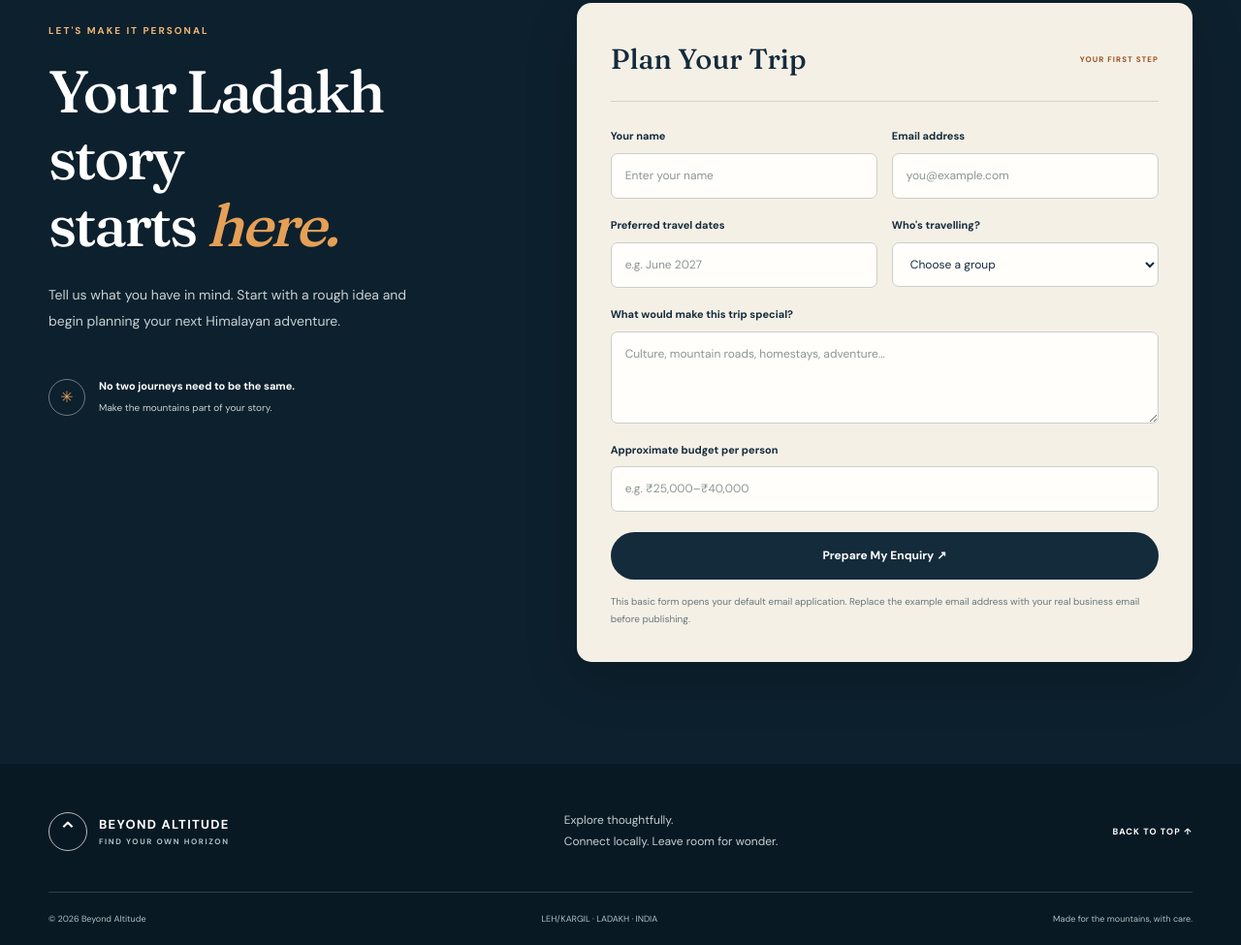
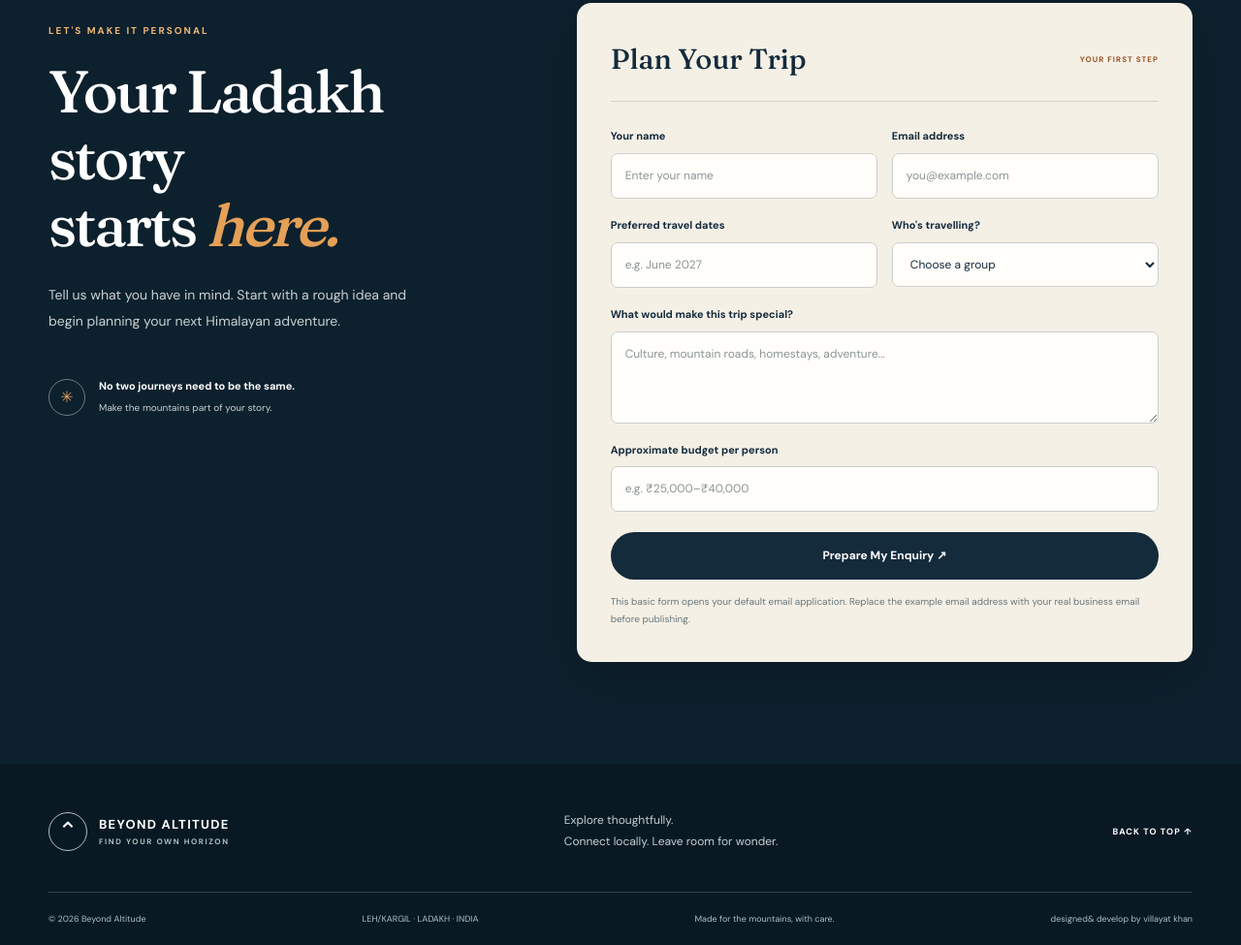
Before and after one commit to motolaedge-wq/beyondaltitude, a plain HTML site: page index.html in a window 1280 px wide. Shown: the part 5075-6050 px from the top of the page at 97% size. Drawn offline with Linux system fonts and the light colour scheme.

Commit message:
Update index.html

```diff
--- a/index.html
+++ b/index.html
@@ -685,6 +685,7 @@
             <span>© 2026 Beyond Altitude</span>
             <span>LEH/KARGIL · LADAKH · INDIA</span>
             <span>Made for the mountains, with care.</span>
+            <span> designed& develop  by villayat khan</span>
         </div>
     </footer>
 
```
